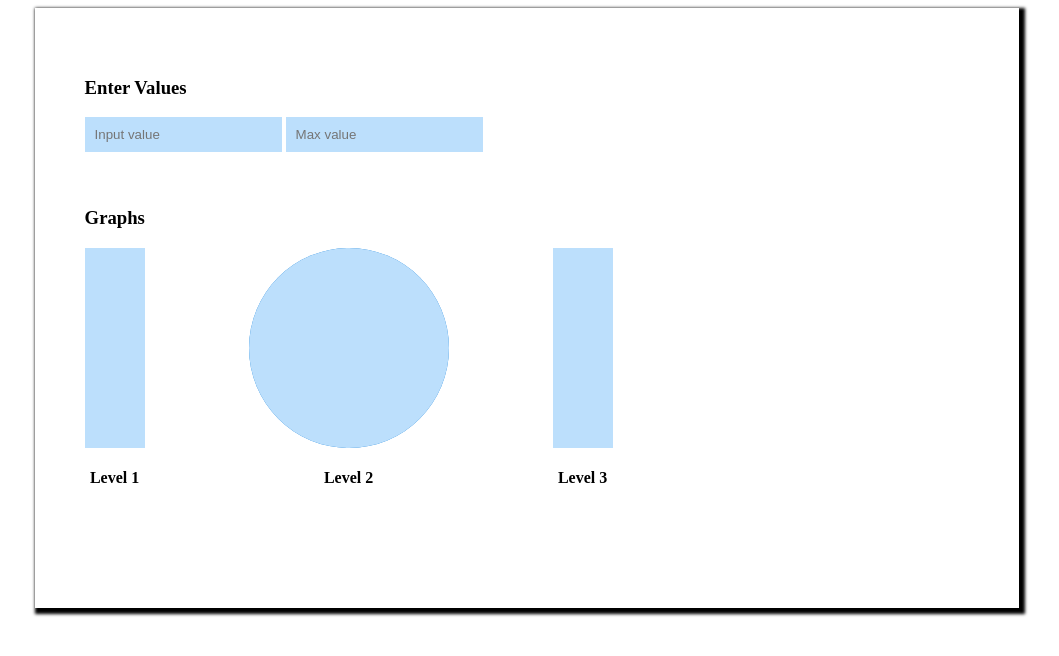
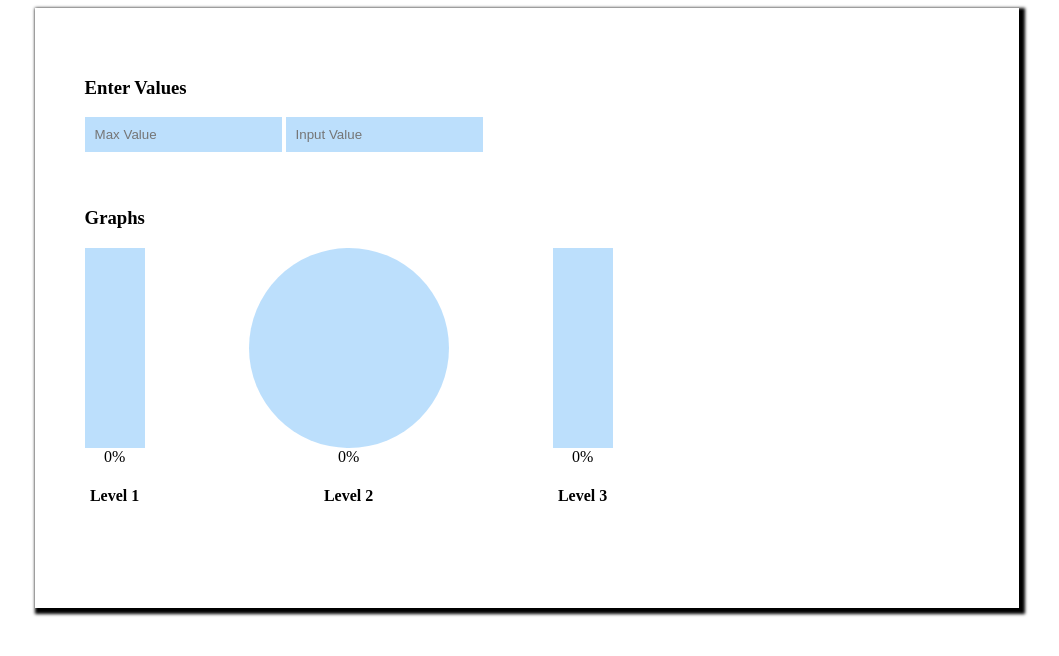
Before and after one commit to maheshkh93/startoon-assignment, a plain HTML site: page index.html in a window 1280 px wide. Shown: the whole page, without its empty margins (163-1222 px from the left). Drawn offline with Linux system fonts and the light colour scheme.

Commit message:
functionality updated

```diff
--- a/app.js
+++ b/app.js
@@ -1,6 +1,17 @@
 function setValues() {
-  let val = document.getElementsById("value1");
-  let maxval = document.getElementsById("value2");
-
-  alert("Input value should be less than Max value");
+  let z = 0;
+  let x = document.getElementById("value1");
+  let y = document.getElementById("value2");
+  let fill = document.querySelector(":root");
+  let percentage = document.getElementsByClassName("percentage");
+  if (x.value * 1 < y.value * 1) {
+    alert("ERROR : Input value is exceeding Max Value");
+  } else {
+    z = (y.value / x.value) * 100;
+  }
+  fill.style.setProperty("--barPercentage", `${100 - z}%`);
+  fill.style.setProperty("--circleAngle", `${(z / 100) * 360}deg`);
+  percentage[0].innerHTML = `${z.toPrecision(4)}%`;
+  percentage[1].innerHTML = `${z.toPrecision(4)}%`;
+  percentage[2].innerHTML = `${z.toPrecision(4)}%`;
 }
--- a/index.html
+++ b/index.html
@@ -11,46 +11,52 @@
     <div class="main">
     <div>
         <h3>Enter Values</h3>
-        <form action="/" method="get" onsubmit="setValues()">
-        <input class="value" id="value1" placeholder="Input value" type="number">
-        <input class="value" id="value2" placeholder="Max value" type="number">
-    </form>
+
+            <input
+                class="value"
+                id="value1"
+                type="number"
+                placeholder="Max Value"
+                onchange="setValues()"
+                >
+            <input
+                class="value"
+                id="value2"
+                type="number"
+                placeholder="Input Value"
+                onchange="setValues()"
+                >
+
     </div>
     <br><br>
     <div>
         <h3>Graphs</h3>
         <div>
         <div class="level">
-            <div class="fullbar">
-                <div class="fillbar"></div>
+            <div class="bar">
+                <div class="fillbar" id="fillbar"></div>
             </div>
-            <div></div>
+            <div class="percentage">0%</div>
             <h4>Level 1</h4>
         </div>
         <div class="level">
             <div class="circle">
-                <div class="fillcircle"></div>
+
             </div>
-            <div></div>
+            <div class="percentage">0%</div>
             <h4>Level 2</h4>
         </div>
         <div class="level">
-            <div class="fullbar">
+            <div class="bar1">
                 <div class="fillbar"></div>
             </div>
-            <div></div>
+            <div class="percentage">0%</div>
             <h4>Level 3</h4>
         </div>
         </div>
     </div>
     </div>
-    <script >
-        function setValues() {
-            let val = document.getElementsById("value1");
-            let maxval = document.getElementsById("value2");
-
-            alert("Input value should be less than Max value");
-        }
+    <script src="/app.js">
     </script>
 </body>
 </html>
--- a/style.css
+++ b/style.css
@@ -1,3 +1,8 @@
+:root{
+    --barPercentage: 100%;
+    --circleAngle: 0deg;
+}
+
 .main{
     margin-left: 15%;
     padding: 50px;
@@ -12,36 +17,37 @@
     border: none;
 }
 
-
 .level{
     display: inline-block;
     text-align: center;
     margin-right: 100px;
 }
 
-.fullbar{
+.bar{
 
     width: 60px;
     height: 200px;
     background-color: rgb(3, 118, 212);
-
 }
 
 .fillbar{
     background-color: rgb(188, 223, 252);
-    height: 100%;
+    height: var(--barPercentage);
 }
 
-.circle{
+.bar1{
+    width: 60px;
+    height: 200px;
+    background: linear-gradient(rgb(188, 223, 252) var(--barPercentage), rgb(3, 118, 212) );
+}
+
+.circle {
+    margin-top: 0px;
+    display: block;
     width: 200px;
     height: 200px;
     border-radius: 50%;
-    background-color: rgb(3, 118, 212);
+    background-image: conic-gradient(from 90deg,
+        rgb(3, 118, 212) 0 var(--circleAngle),
+        rgb(188, 223, 252) 0deg);
 }
-
-.fillcircle{
-    width: 200px;
-    height: 200px;
-    border-radius: 50%;
-    background-color:rgb(188, 223, 252);
-}
```
